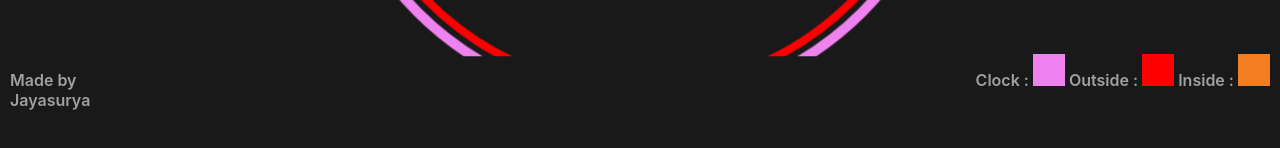
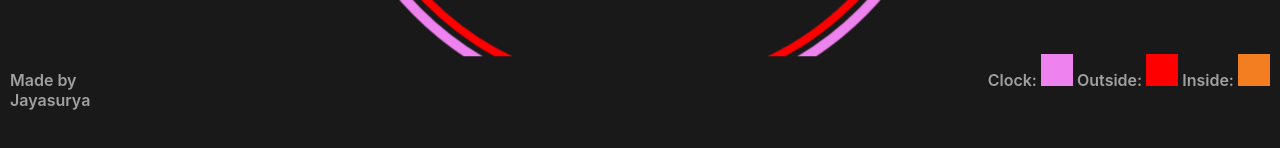
Before and after one commit to Jayasurya15/Circular-Colored-Clock.github.io, a plain HTML site: page index.html in a window 1280 px wide. Shown: the part 610-758 px from the top of the page. Drawn offline with Linux system fonts and the light colour scheme.

Commit message:
Update index.html

```diff
--- a/index.html
+++ b/index.html
@@ -15,13 +15,13 @@
     <canvas></canvas>
     <div class='color'>
         <div class='container'>
-            <label>Clock :
+            <label>Clock:
                 <input type='color' id='clock' value='#ee82ef'/>
             </label>
-            <label>Outside :
+            <label>Outside:
                 <input type='color' id='outside' value='#ff0000'/>
             </label>
-            <label>Inside :
+            <label>Inside:
                 <input type='color' id='inside' value='#f37e21'/>
             </label>
         </div>
@@ -31,6 +31,7 @@
             <p class="js2">Jayasurya</p>
         </span>
     </div>
+    <script type='text/javascript' src='Component.js'></script>
     <script type='text/javascript' src='Clock.js'></script>
 </body>
 </html>
```
